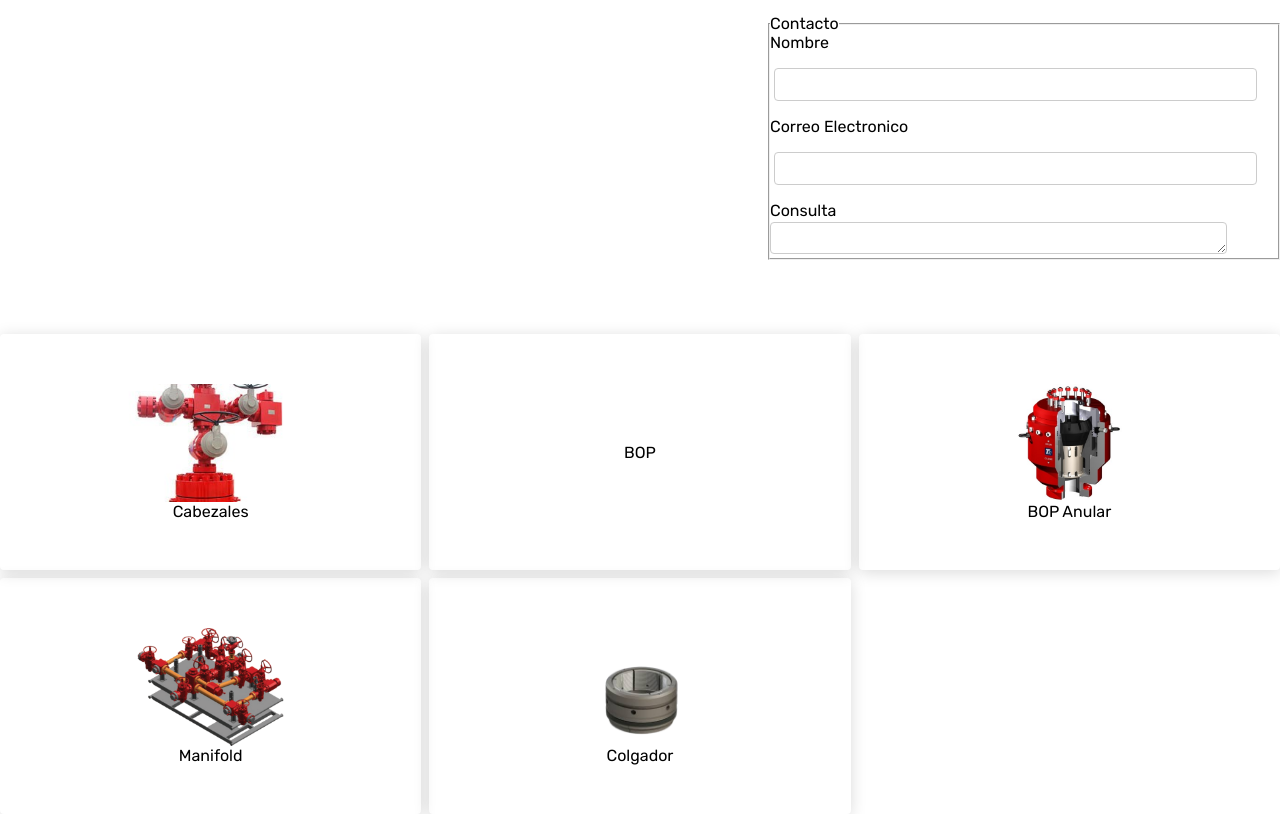
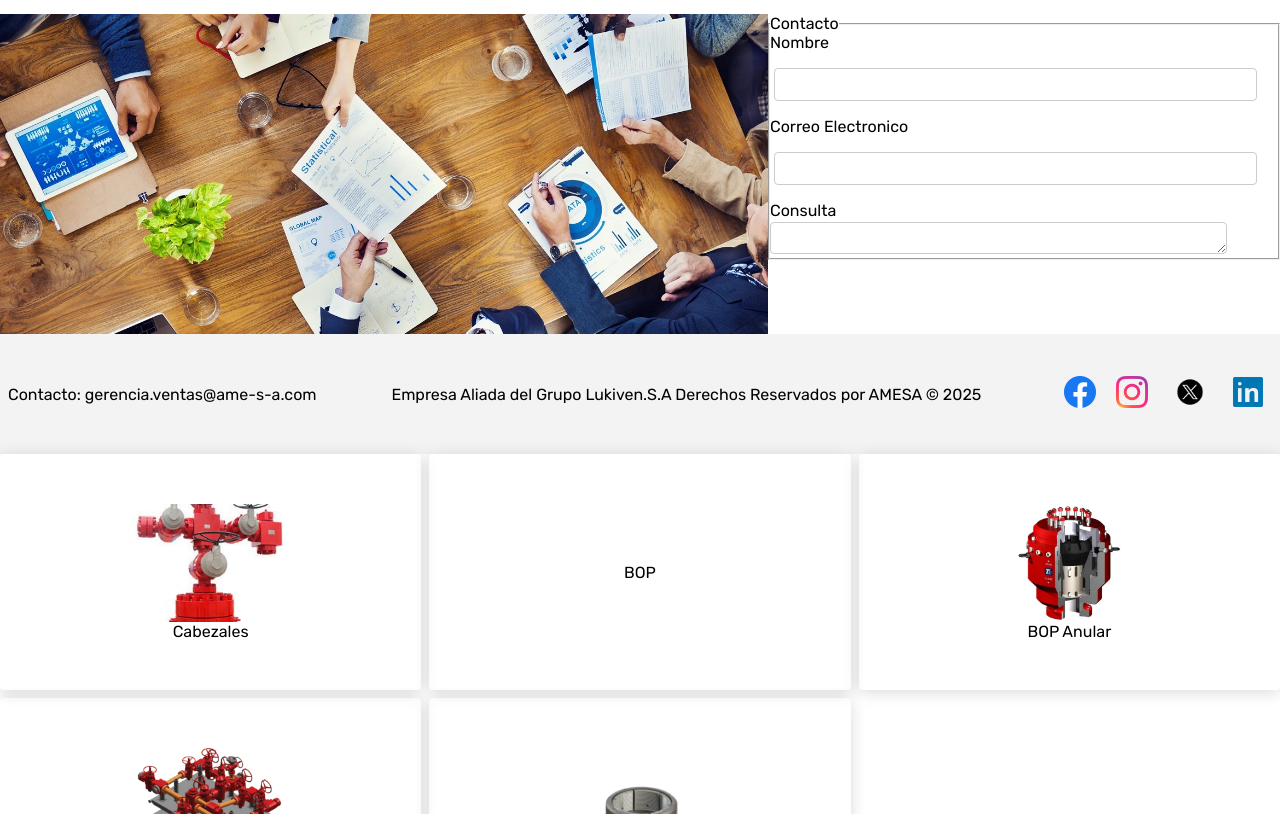
Before and after one commit to YzusG/proyecto-jg, a plain HTML site: page index.html in a window 1280 px wide. Shown: the part 1202-2016 px from the top of the page. Drawn offline with Linux system fonts and the light colour scheme.

Commit message:
Proyecto: Footer agregado sigue con el problema de no renderizarse en orden

```diff
--- a/Maqueta/css/style.css
+++ b/Maqueta/css/style.css
@@ -131,7 +131,7 @@
 #contact .img-contact {
   width: 60%;
   height: 100%;
-  background: url(../img/contacto-imagen.jpg) center center/cover;
+  background: url(/img/contacto-imagen.jpg) center center/cover;
 }
 #contact form {
   height: 100%;
--- a/js/contact.js
+++ b/js/contact.js
@@ -17,5 +17,10 @@ export const contact = () => {
     `;
   section.appendChild(img);
   section.appendChild(form);
-  document.body.appendChild(section);
+  const productsContainer = document.getElementById("products");
+  if (productsContainer) {
+    productsContainer.insertAdjacentElement("afterend", section);
+  } else {
+    document.body.appendChild(section);
+  }
 };
--- /dev/null
+++ b/js/footer.js
@@ -0,0 +1,70 @@
+export const footer = async () => {
+  const section = document.createElement("footer");
+  section.setAttribute("id", "container-footer");
+  const content = document.createElement("ul");
+  content.innerHTML = `
+     <li>
+          <a
+            href="https://www.facebook.com/profile.php?id=100053604667068"
+            target="_blank"
+          >
+            <img src="./img/Icono/facebook_logo_icon_147291.ico" alt="FACEBOOK"
+          /></a>
+        </li>
+
+        <li>
+          <a href="https://www.instagram.com/amesa.sa/?hl=es" target="_blank">
+            <img
+              src="./img/Icono/Instagram_icon-icons.com_66804.ico"
+              alt="Instagram"
+            />
+          </a>
+        </li>
+        <li>
+          <a
+            href="https://twitter.com/amesa_sa/status/1283950476321595392"
+            target="_blank"
+            rel="noopener noreferrer"
+          >
+            <img
+              src="./img/Icono/twitter_x_new_logo_x_rounded_icon_256078.ico"
+              alt="X"
+            />
+          </a>
+        </li>
+        <li>
+          <a
+            href="https://www.linkedin.com/company/amesa-lukiven/"
+            target="_blank"
+            rel="noopener noreferrer"
+          >
+            <img
+              src="./img/Icono/in_linked_linkedin_media_social_icon_124259.ico"
+              alt="LINKEDIN"
+          /></a>
+        </li>
+    `;
+  const p = document.createElement("p");
+  p.innerHTML = `
+        Empresa Aliada del Grupo Lukiven.S.A Derechos Reservados por AMESA
+        &copy; 2025
+    `;
+  const email = document.createElement("div");
+  email.innerHTML = `
+    <p>
+        Contacto:
+        <a href="mailto:gerencia.ventas@ame-s-a.com" target="_blank"
+        >gerencia.ventas@ame-s-a.com</a
+        >
+    </p>
+    `;
+  section.appendChild(content);
+  section.appendChild(p);
+  section.appendChild(email);
+  const contactDiv = document.getElementById("contact");
+  if (contactDiv) {
+    contactDiv.insertAdjacentElement("afterend", section);
+  } else {
+    document.body.appendChild(section);
+  }
+};
--- a/js/main.js
+++ b/js/main.js
@@ -3,6 +3,7 @@ import { products } from "./products.js";
 import { showCase } from "./show-case.js";
 import { whoAre } from "./who-are.js";
 import { contact } from "./contact.js";
+import { footer } from "./footer.js";
 
 export const App = () => {
   createNavbar();
@@ -10,6 +11,7 @@ export const App = () => {
   whoAre();
   products();
   contact();
+  footer();
 };
 
 App();
```
